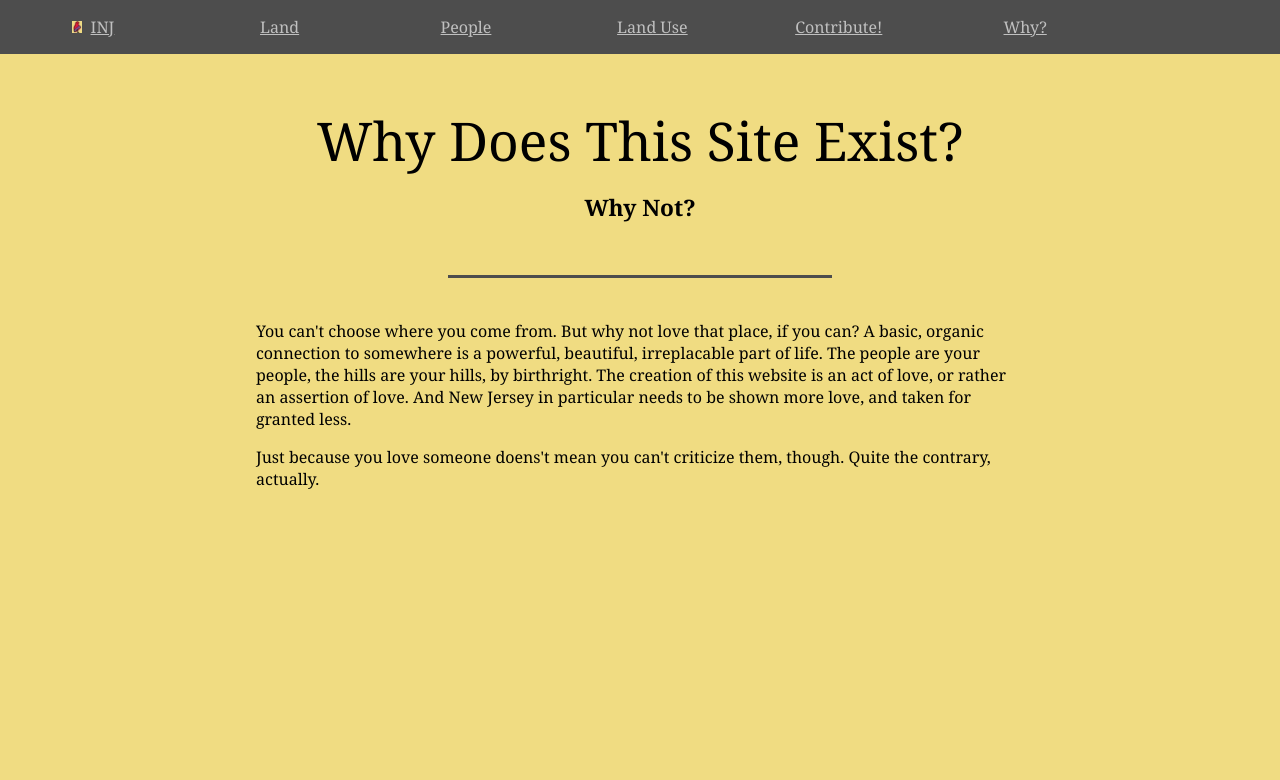
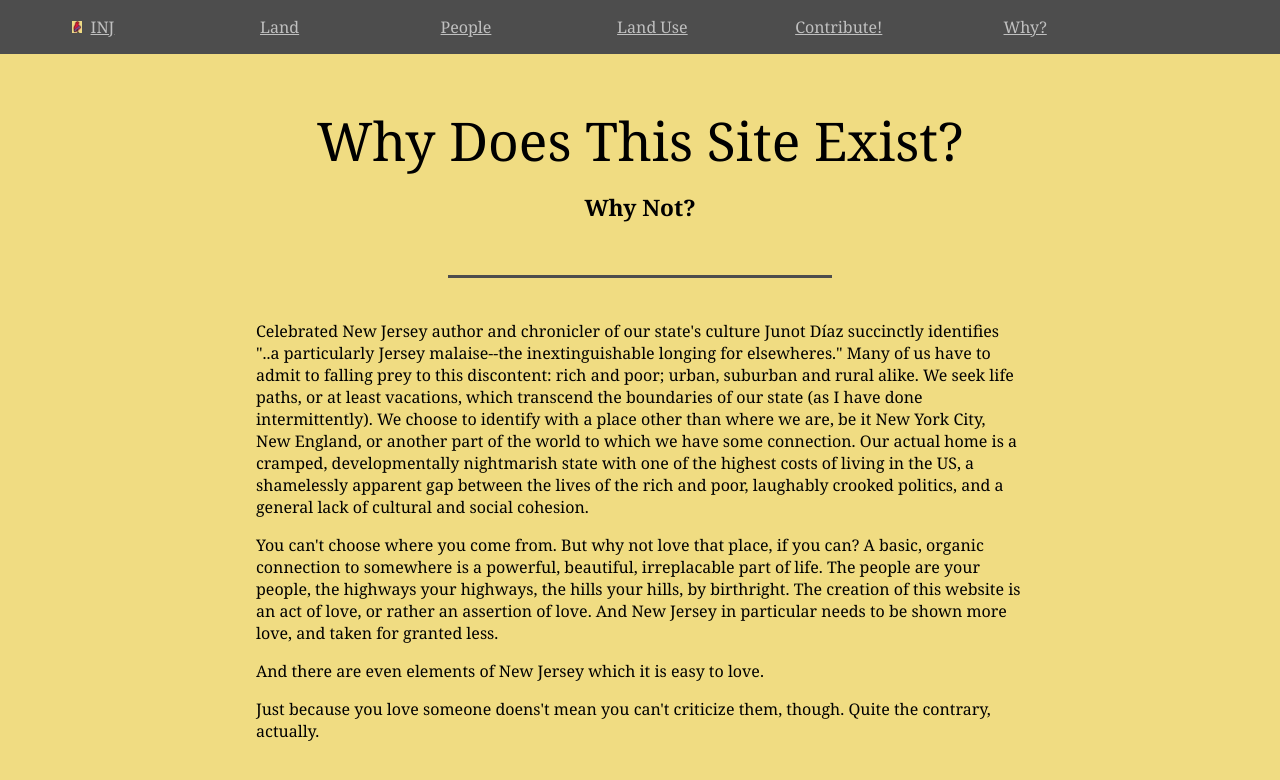
Before and after one commit to jonfried/oakafee.github.io, a Jekyll site: the page built from why.html, in a window 1280 px wide. Shown: the top 780 px of the page. Built offline with Jekyll 4.4.1, drawn with Linux system fonts in a browser that asks for light colours.

Commit message:
Update why.html

```diff
--- a/why.html
+++ b/why.html
@@ -4,6 +4,10 @@ title: Why Does This Site Exist?
 subtitle: Why Not?
 ---
 
-<p>You can't choose where you come from. But why not love that place, if you can? A basic, organic connection to somewhere is a powerful, beautiful, irreplacable part of life. The people are your people, the hills are your hills, by birthright. The creation of this website is an act of love, or rather an assertion of love. And New Jersey in particular needs to be shown more love, and taken for granted less. </p>
+<p>Celebrated New Jersey author and chronicler of our state's culture Junot Díaz succinctly identifies "..a particularly Jersey malaise--the inextinguishable longing for elsewheres." Many of us have to admit to falling prey to this discontent: rich and poor; urban, suburban and rural alike. We seek life paths, or at least vacations, which transcend the boundaries of our state (as I have done intermittently). We choose to identify with a place other than where we are, be it New York City, New England, or another part of the world to which we have some connection. Our actual home is a cramped, developmentally nightmarish state with one of the highest costs of living in the US, a shamelessly apparent gap between the lives of the rich and poor, laughably crooked politics, and a general lack of cultural and social cohesion. </p>
+
+<p>You can't choose where you come from. But why not love that place, if you can? A basic, organic connection to somewhere is a powerful, beautiful, irreplacable part of life. The people are your people, the highways your highways, the hills your hills, by birthright. The creation of this website is an act of love, or rather an assertion of love. And New Jersey in particular needs to be shown more love, and taken for granted less. </p>
+
+<p>And there are even elements of New Jersey which it is easy to love. </p>
 
 <p>Just because you love someone doens't mean you can't criticize them, though. Quite the contrary, actually. </p>
```
